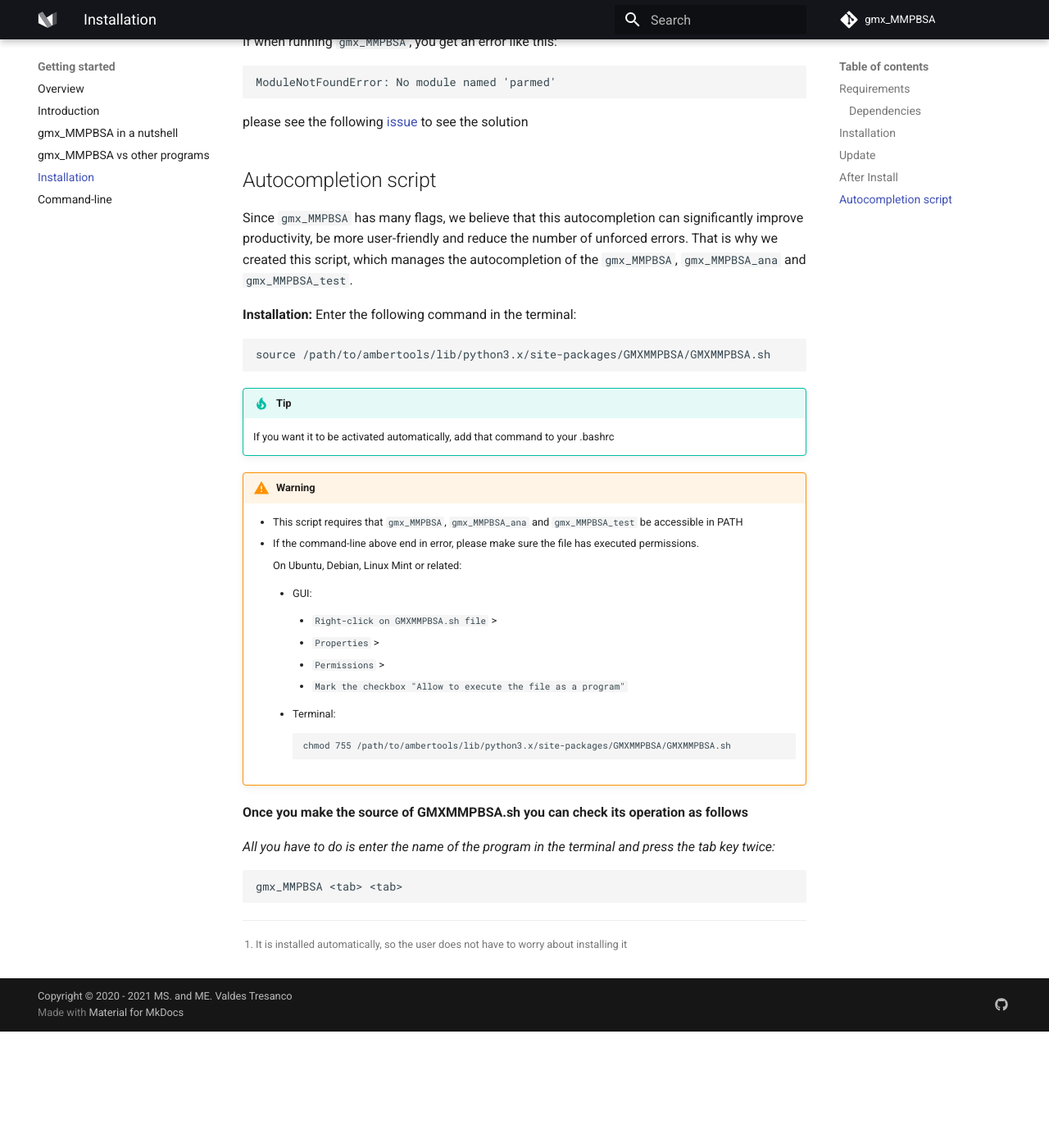
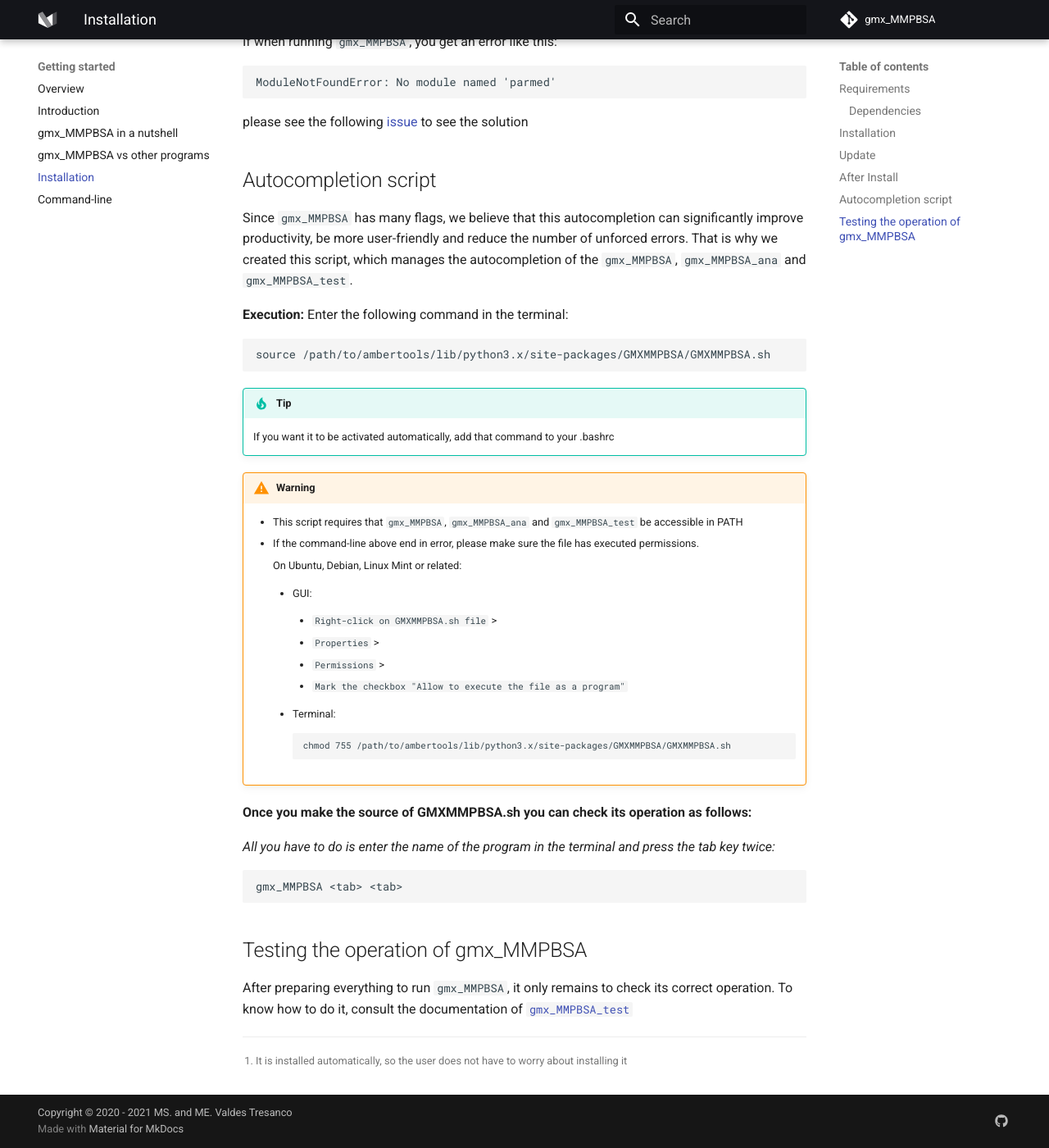
Before and after one commit to Valdes-Tresanco-MS/gmx_MMPBSA, an MkDocs documentation site: the page built from docs/installation.md, in a window 1280 px wide and 1400 px high, scrolled down 3153 px. Shown: the whole window at 82% size. Built offline with MkDocs 1.6.1 and Material for MkDocs 9.7.7, drawn with Linux system fonts in a browser that asks for light colours; emoji names are drawn with the system emoji font; comment, search, counter and statistics services are not loaded; before the commit the page ends 4411 px from its top, so only the background shows below that.

Commit message:
updated installation

```diff
--- a/docs/installation.md
+++ b/docs/installation.md
@@ -124,7 +124,7 @@ more user-friendly and reduce the number of unforced errors. That is why we crea
 autocompletion of the `gmx_MMPBSA`, `gmx_MMPBSA_ana` and `gmx_MMPBSA_test`.
 
 
-**Installation:**
+**Execution:**
 Enter the following command in the terminal:
 
     source /path/to/ambertools/lib/python3.x/site-packages/GMXMMPBSA/GMXMMPBSA.sh
@@ -153,8 +153,12 @@ Enter the following command in the terminal:
                 chmod 755 /path/to/ambertools/lib/python3.x/site-packages/GMXMMPBSA/GMXMMPBSA.sh
 
 
-**Once you make the source of GMXMMPBSA.sh you can check its operation as follows**
+**Once you make the source of GMXMMPBSA.sh you can check its operation as follows:**
 
 _All you have to do is enter the name of the program in the terminal and press the tab key twice:_
 
     gmx_MMPBSA <tab> <tab>
+
+## Testing the operation of gmx_MMPBSA
+After preparing everything to run `gmx_MMPBSA`, it only remains to check its correct operation. To know how to do it,
+consult the documentation of [`gmx_MMPBSA_test`](command-line.md#running-gmx_mmpbsa_test)
```
